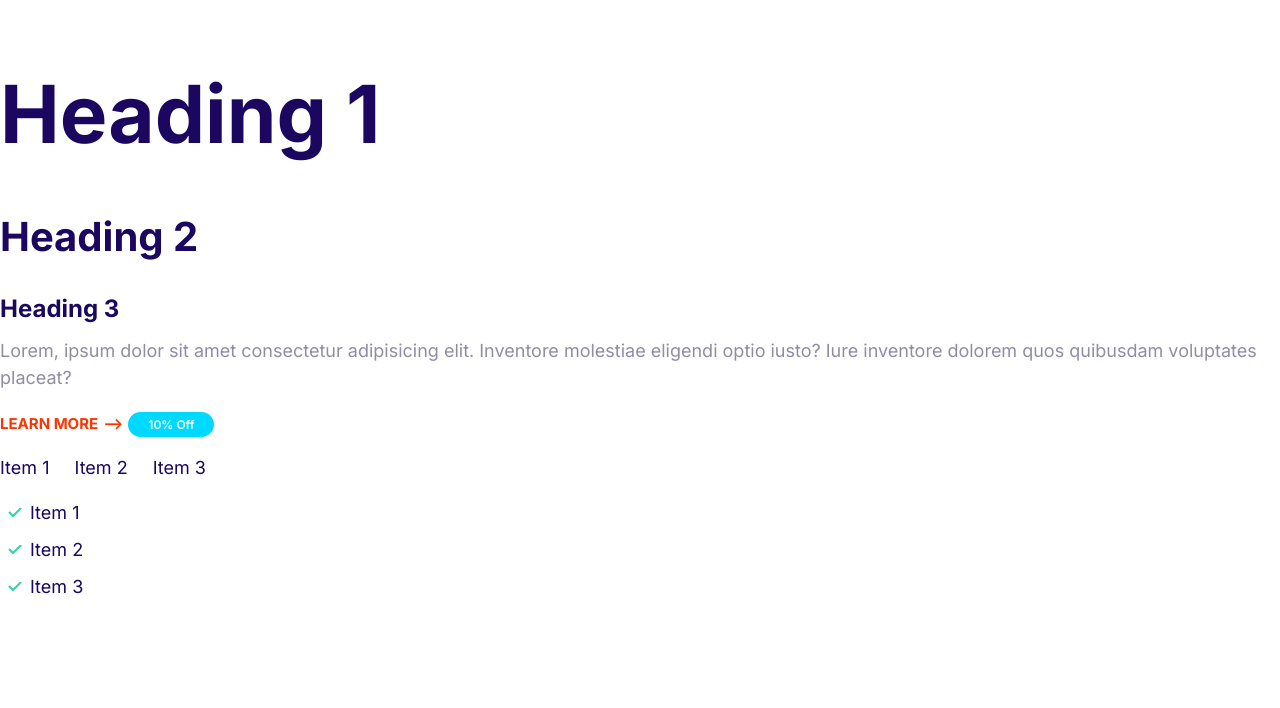
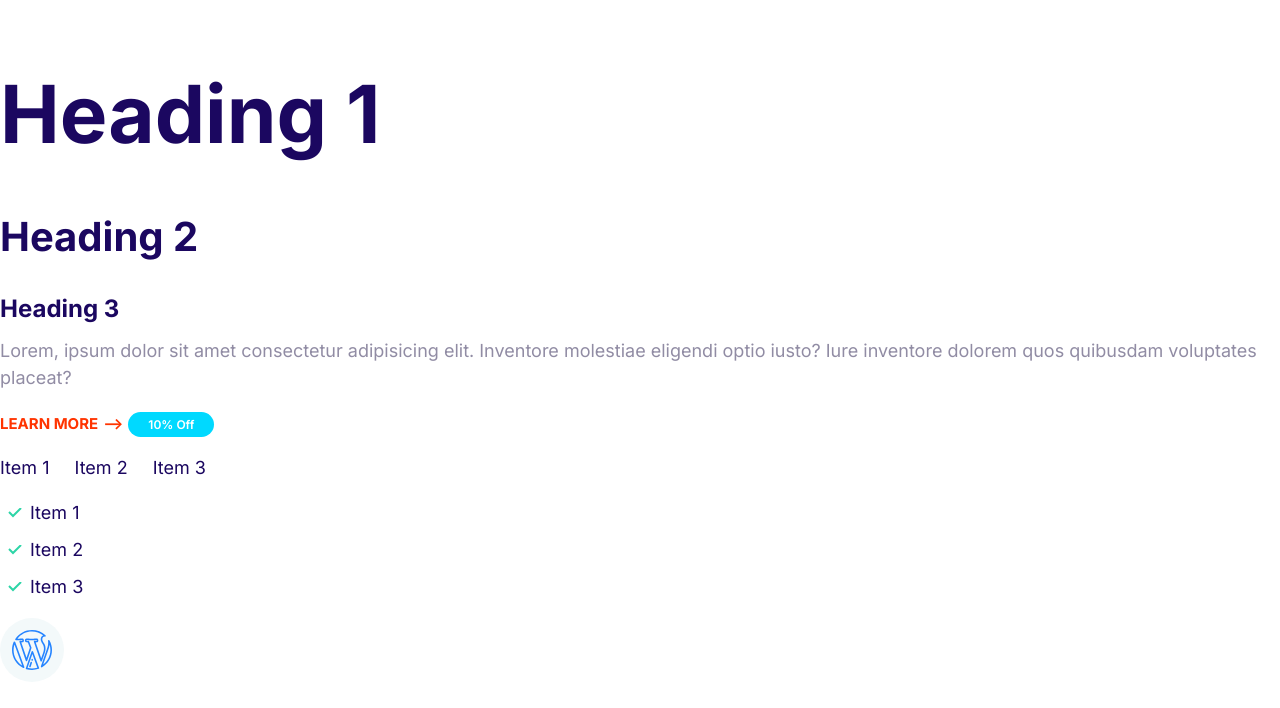
Before and after one commit to alanluqman/Demo-Website, a plain HTML site: page index.html in a window 1280 px wide. Drawn offline with Linux system fonts and the light colour scheme.

Commit message:
creating icons.

```diff
--- a/css/style.css
+++ b/css/style.css
@@ -151,3 +151,26 @@ margin-right: 2rem;
         padding-left: 0;
     }
 }
+
+
+/*  Icons */
+
+.icon{
+    width:40px ;
+    height: 40px;
+}
+
+.icon--primary{
+    fill: var(--color-primary)
+}
+
+.icon-container{
+    background: #f3f9fa;
+    width: 64px;
+    height: 64px;
+    display: inline-flex;
+    border-radius: 100%;
+    justify-content: center;
+    align-items: center;
+
+}
--- a/index.html
+++ b/index.html
@@ -33,5 +33,11 @@
         <li class="list__item">Item 3</li>
     </ul>
 
+    <span class="icon-container">
+        <svg class="icon icon--primary">
+            <use xlink:href="images/sprite.svg#wordpress"></use>
+        </svg>
+    </span>
+
 </body>
 </html>
```
Also changed, not shown: components/icons.html (added, +5 -0 lines), components/lists.html (line endings or trailing spaces), images/sprite.svg (added).
